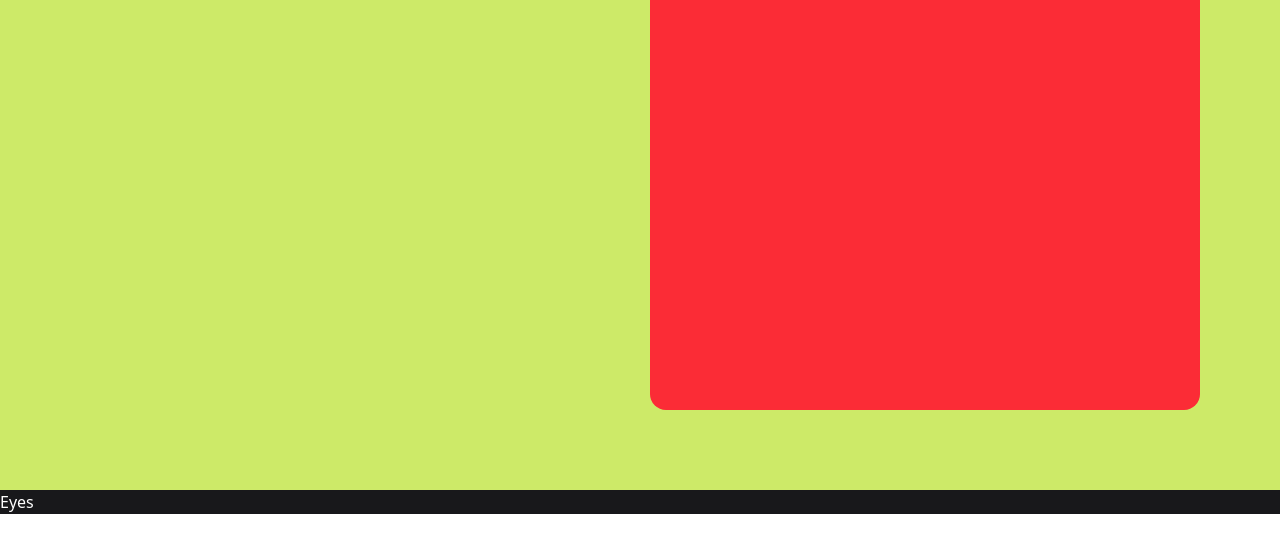
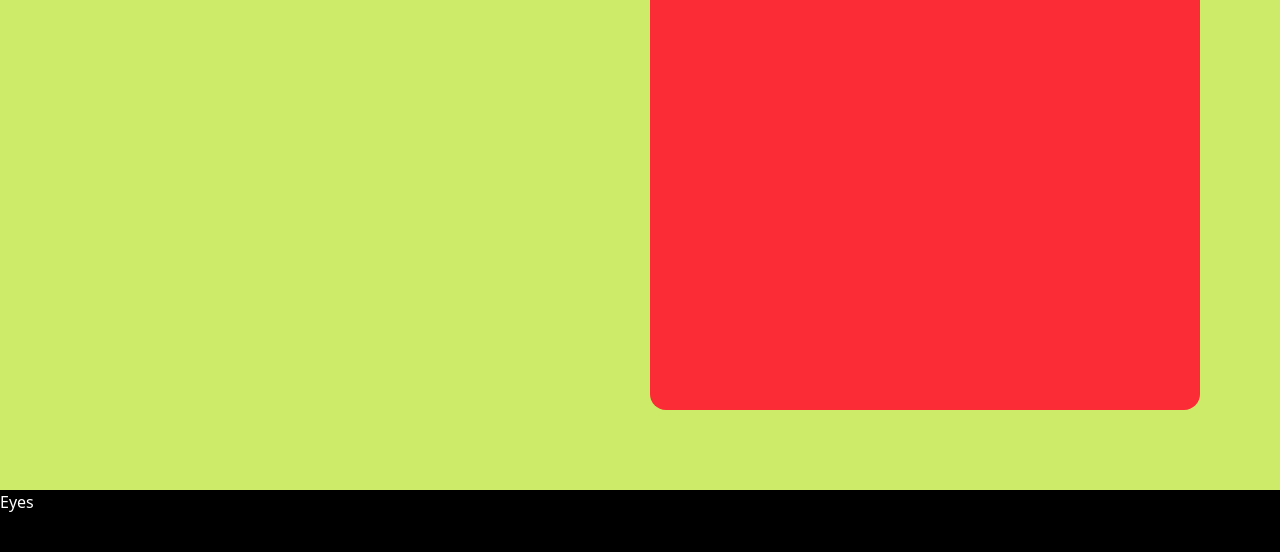
Before and after one commit to attiqrehman-ar/Ochi--react, a React (Vite) app: page / in a window 1280 px wide. Shown: the part 1641-2193 px from the top of the page. Before the commit the page ends 2155 px from the top, so only its background shows below. Built offline with nearby package versions, Linux system fonts and the light colour scheme.

Commit message:
add full width to the eye section

```diff
--- a/package.json
+++ b/package.json
@@ -26,6 +26,6 @@
     "eslint-plugin-react-hooks": "^5.1.0",
     "eslint-plugin-react-refresh": "^0.4.19",
     "globals": "^15.15.0",
-    "vite": "^6.2.0"
+    "vite": "^6.2.2"
   }
 }
--- a/src/components/Eyes.jsx
+++ b/src/components/Eyes.jsx
@@ -2,7 +2,7 @@
 
 function Eyes() {
   return (
-    <div className=''>
+    <div className='w-full h-screen bg-black'>
       Eyes
 
     </div>
```
Also changed, not shown: 1 other file (tests, documents, lock files or other folders).
